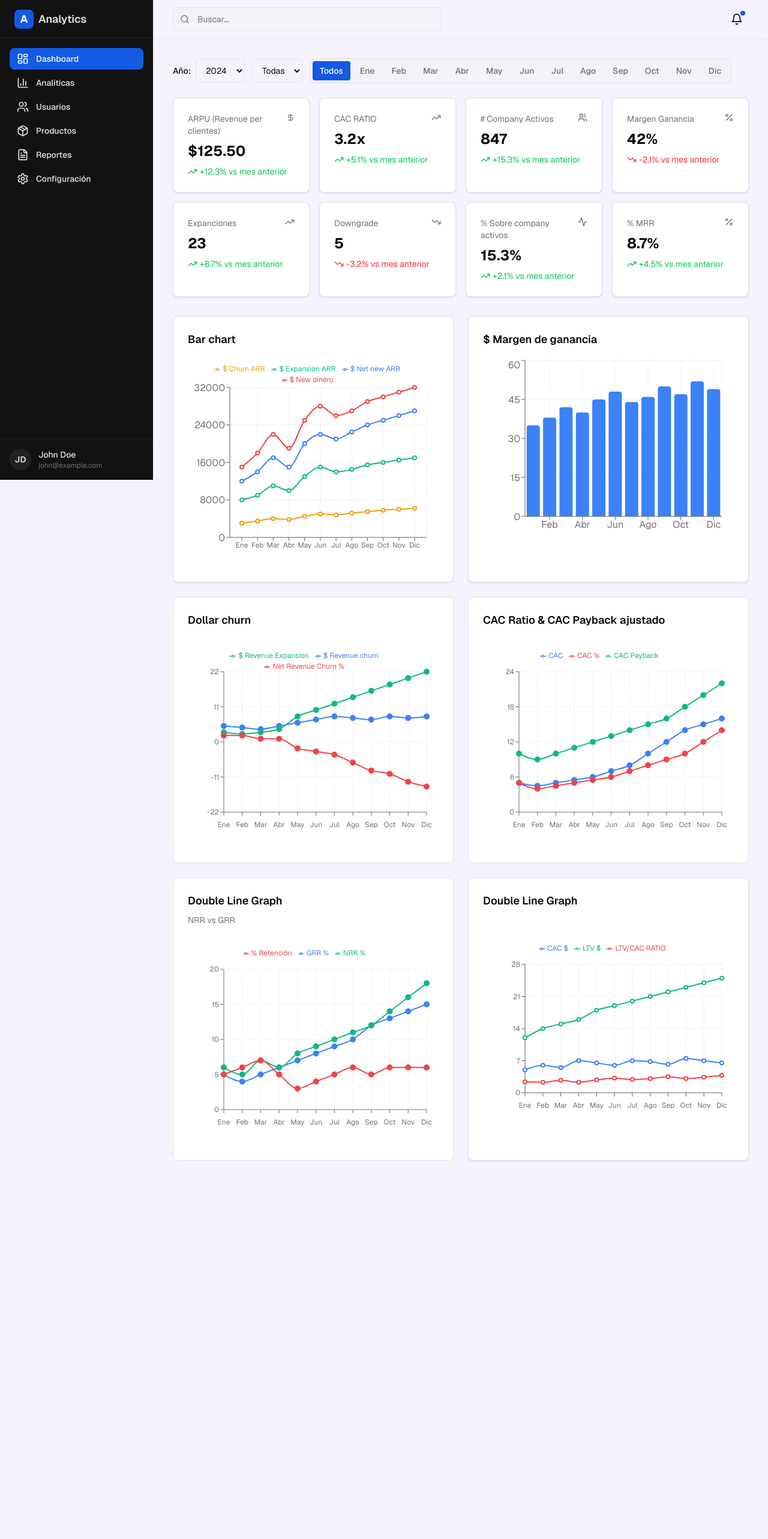
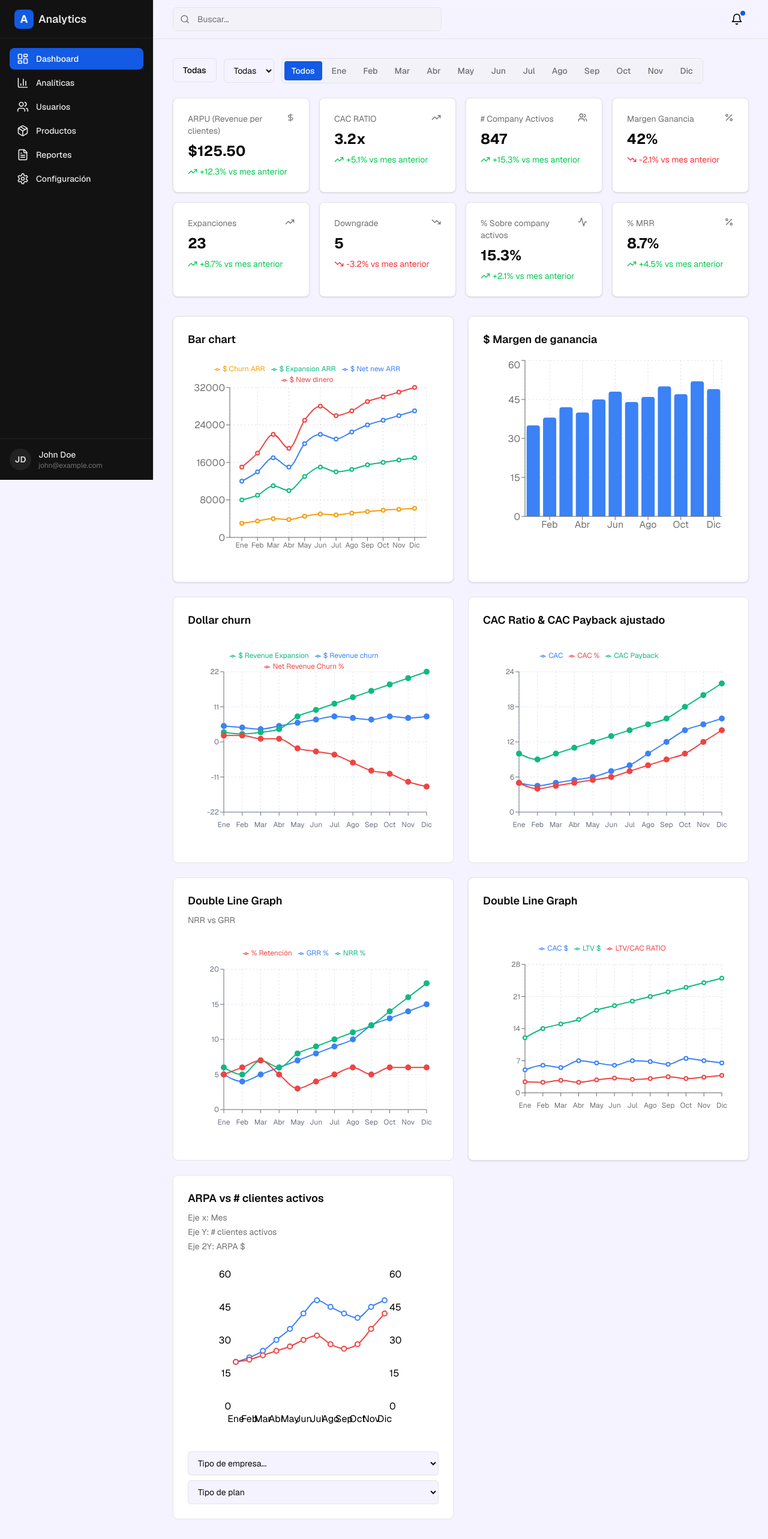
Before and after one commit to AndresMar59/Jobbi_dashboard_Next, a Next.js app: page /dashboard in a window 1280 px wide. Shown: the top 2566 px of the page at 60% size. Before the commit the page ends 1991 px from the top, so only its background shows below. Built offline with nearby package versions, Linux system fonts and the light colour scheme.

Commit message:
feat: add ARPA vs active clients chart and change year filter
Add new ARPA vs active clients chart with dual Y-axis and company/plan filters; change year filter to "All" button.

#VERCEL_SKIP

Co-authored-by: null <229854386+AndresMar59@users.noreply.github.com>

```diff
--- a/app/dashboard/page.tsx
+++ b/app/dashboard/page.tsx
@@ -10,6 +10,7 @@ import { CACLTVChart } from "@/components/dashboard/cac-ltv-chart"
 import { DollarChurnChart } from "@/components/dashboard/dollar-churn-chart"
 import { CACPaybackChart } from "@/components/dashboard/cac-payback-chart"
 import { NRRGRRChart } from "@/components/dashboard/nrr-grr-chart"
+import { ARPAClientesChart } from "@/components/dashboard/arpa-clientes-chart"
 import { DollarSign, Users, TrendingUp, TrendingDown, Activity, Percent } from "lucide-react"
 
 export default function DashboardMVP() {
@@ -63,6 +64,11 @@ export default function DashboardMVP() {
             <NRRGRRChart />
             <CACLTVChart />
           </div>
+
+          <div className="grid grid-cols-1 lg:grid-cols-2 gap-6 mb-6">
+            <ARPAClientesChart />
+            <div />
+          </div>
         </main>
       </div>
     </div>
--- /dev/null
+++ b/components/dashboard/arpa-clientes-chart.tsx
@@ -0,0 +1,78 @@
+"use client"
+
+import { LineChart, Line, XAxis, YAxis, CartesianGrid, Tooltip, ResponsiveContainer } from "recharts"
+
+const data = [
+  { mes: "Ene", clientes: 20, arpa: 20 },
+  { mes: "Feb", clientes: 22, arpa: 21 },
+  { mes: "Mar", clientes: 25, arpa: 23 },
+  { mes: "Abr", clientes: 30, arpa: 25 },
+  { mes: "May", clientes: 35, arpa: 27 },
+  { mes: "Jun", clientes: 42, arpa: 30 },
+  { mes: "Jul", clientes: 48, arpa: 32 },
+  { mes: "Ago", clientes: 45, arpa: 28 },
+  { mes: "Sep", clientes: 42, arpa: 26 },
+  { mes: "Oct", clientes: 40, arpa: 28 },
+  { mes: "Nov", clientes: 45, arpa: 35 },
+  { mes: "Dic", clientes: 48, arpa: 42 },
+]
+
+export function ARPAClientesChart() {
+  return (
+    <div className="rounded-lg border bg-card p-6">
+      <h3 className="text-lg font-semibold mb-2">ARPA vs # clientes activos</h3>
+      <p className="text-sm text-muted-foreground mb-1">Eje x: Mes</p>
+      <p className="text-sm text-muted-foreground mb-1">Eje Y: # clientes activos</p>
+      <p className="text-sm text-muted-foreground mb-4">Eje 2Y: ARPA $</p>
+
+      <ResponsiveContainer width="100%" height={300}>
+        <LineChart data={data} margin={{ top: 20, right: 30, left: 20, bottom: 30 }}>
+          <CartesianGrid strokeDasharray="3 3" stroke="hsl(var(--border))" />
+          <XAxis dataKey="mes" stroke="hsl(var(--foreground))" tickMargin={10} interval={0} />
+          <YAxis yAxisId="left" stroke="hsl(var(--foreground))" />
+          <YAxis yAxisId="right" orientation="right" stroke="hsl(var(--foreground))" />
+          <Tooltip
+            contentStyle={{
+              backgroundColor: "hsl(var(--card))",
+              border: "1px solid hsl(var(--border))",
+              borderRadius: "6px",
+            }}
+          />
+          <Line
+            yAxisId="left"
+            type="monotone"
+            dataKey="clientes"
+            stroke="#3b82f6"
+            strokeWidth={2}
+            dot={{ r: 4 }}
+            name="# clientes activos"
+          />
+          <Line
+            yAxisId="right"
+            type="monotone"
+            dataKey="arpa"
+            stroke="#ef4444"
+            strokeWidth={2}
+            dot={{ r: 4 }}
+            name="ARPA $"
+          />
+        </LineChart>
+      </ResponsiveContainer>
+
+      <div className="mt-4 space-y-2">
+        <select className="w-full h-10 rounded-md border border-input bg-background px-3 py-2 text-sm ring-offset-background focus-visible:outline-none focus-visible:ring-2 focus-visible:ring-ring">
+          <option>Tipo de empresa...</option>
+          <option>Enterprise</option>
+          <option>SMB</option>
+          <option>Startup</option>
+        </select>
+        <select className="w-full h-10 rounded-md border border-input bg-background px-3 py-2 text-sm ring-offset-background focus-visible:outline-none focus-visible:ring-2 focus-visible:ring-ring">
+          <option>Tipo de plan</option>
+          <option>Básico</option>
+          <option>Pro</option>
+          <option>Enterprise</option>
+        </select>
+      </div>
+    </div>
+  )
+}
--- a/components/dashboard/dashboard-filters.tsx
+++ b/components/dashboard/dashboard-filters.tsx
@@ -4,26 +4,13 @@ import { useState } from "react"
 
 export function DashboardFilters() {
   const [selectedMonth, setSelectedMonth] = useState("Todos")
-  const [selectedYear, setSelectedYear] = useState("2024")
   const months = ["Todos", "Ene", "Feb", "Mar", "Abr", "May", "Jun", "Jul", "Ago", "Sep", "Oct", "Nov", "Dic"]
-  const years = ["2022", "2023", "2024", "2025"]
 
   return (
     <div className="mb-6 flex flex-wrap gap-3">
-      <div className="flex items-center gap-2">
-        <label className="text-sm font-medium text-foreground">Año:</label>
-        <select
-          value={selectedYear}
-          onChange={(e) => setSelectedYear(e.target.value)}
-          className="h-10 rounded-md border border-input bg-background px-3 py-2 text-sm ring-offset-background focus-visible:outline-none focus-visible:ring-2 focus-visible:ring-ring focus-visible:ring-offset-2"
-        >
-          {years.map((year) => (
-            <option key={year} value={year}>
-              {year}
-            </option>
-          ))}
-        </select>
-      </div>
+      <button className="h-10 rounded-md border border-input bg-background px-4 py-2 text-sm font-medium hover:bg-muted transition-colors">
+        Todas
+      </button>
 
       {/* Filtro de fechas */}
       <div className="flex items-center gap-2">
```
